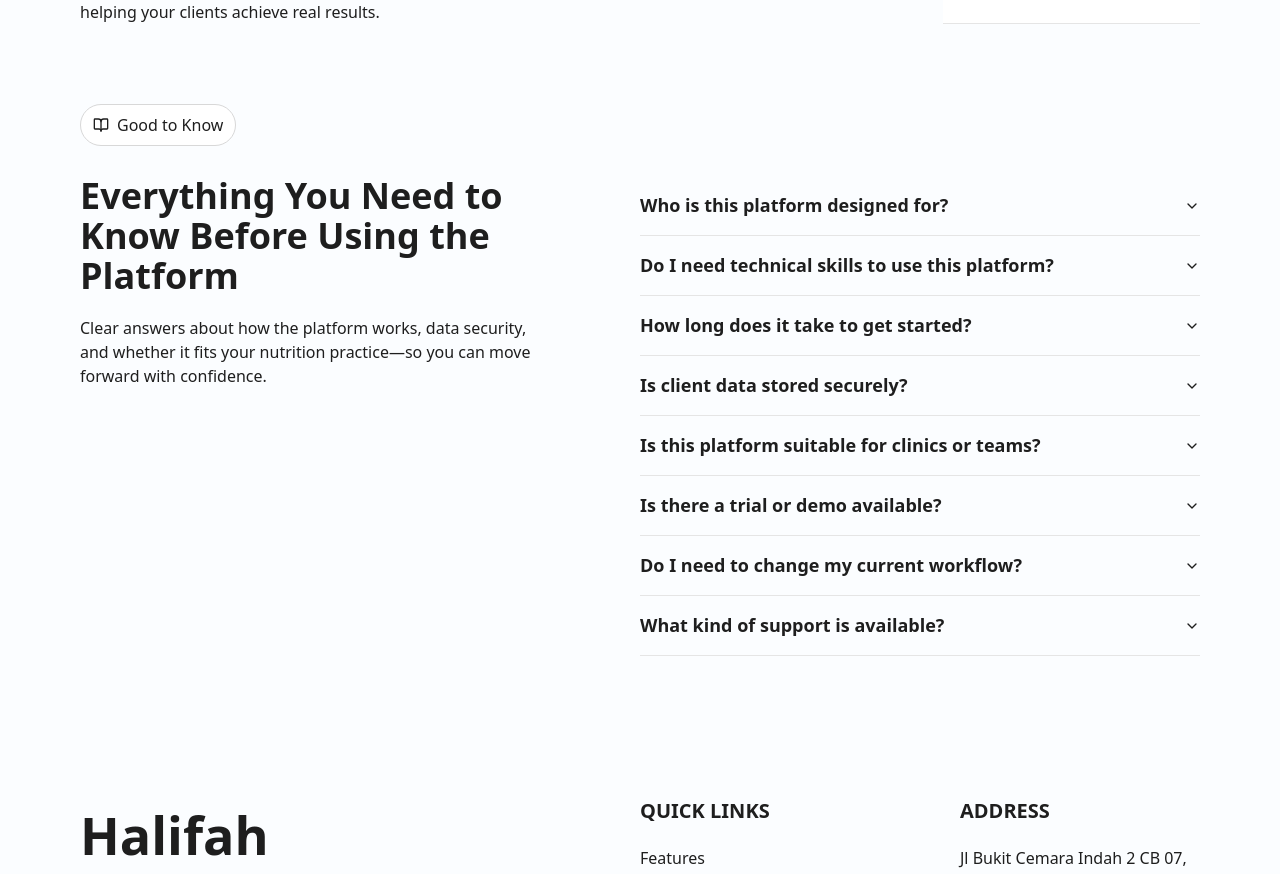
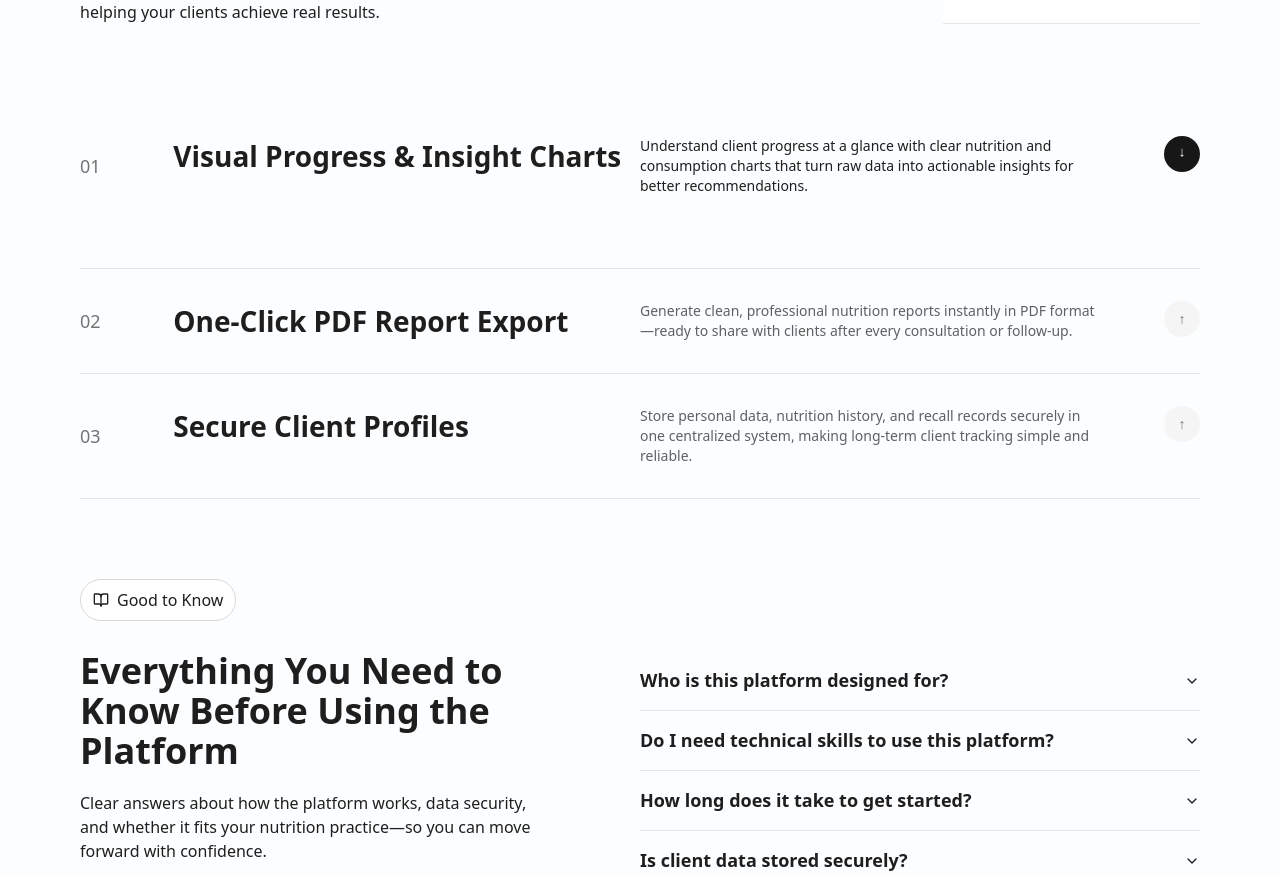
Before and after one commit to sandilokaa/halifah, a Next.js app: page / in a window 1280 px wide. Shown: the part 3718-4592 px from the top of the page. Built offline with nearby package versions, Linux system fonts and the light colour scheme.

Commit message:
chore: solution accordion

```diff
--- /dev/null
+++ b/app/(home)/components/ui/solution-accordion.tsx
@@ -0,0 +1,74 @@
+"use client";
+
+import {
+  Accordion,
+  AccordionContent,
+  AccordionItem,
+  AccordionTrigger,
+} from "@/components/ui/accordion";
+import { solutionItems } from "@/const/home/solution";
+
+export default function SolutionAccordion() {
+  return (
+    <section className="w-full mx-auto">
+      <Accordion
+        type="single"
+        collapsible
+        defaultValue={solutionItems[0].id}
+        className="w-full"
+      >
+        {solutionItems.map((item) => (
+          <AccordionItem key={item.id} value={item.id} className="border-b">
+            <AccordionTrigger
+              className="
+                group py-8 hover:no-underline
+                [&>svg]:hidden
+              "
+            >
+              <div className="grid grid-cols-12 w-full">
+                <div className="col-span-1 flex items-center">
+                  <span className="text-muted-foreground text-lg">
+                    {item.number}
+                  </span>
+                </div>
+                <div className="col-span-5">
+                  <h3 className="text-[28px] font-semibold text-[#1E1E1E]">
+                    {item.title}
+                  </h3>
+                </div>
+                <div className="col-span-5">
+                  <p
+                    className="
+                      text-[#1E1E1E]
+                      transition-opacity
+                      opacity-70
+                      group-data-[state=open]:opacity-100
+                    "
+                  >
+                    {item.description}
+                  </p>
+                </div>
+                <div className="col-span-1 flex justify-end">
+                  <div
+                    className="
+                      flex h-9 w-9 items-center justify-center rounded-full
+                      bg-muted text-muted-foreground
+                      transition-all duration-300
+                      group-data-[state=open]:rotate-180
+                      group-data-[state=open]:bg-primary
+                      group-data-[state=open]:text-primary-foreground
+                    "
+                  >
+                    ↑
+                  </div>
+                </div>
+              </div>
+            </AccordionTrigger>
+
+            <AccordionContent className="pb-10"></AccordionContent>
+          </AccordionItem>
+        ))}
+      </Accordion>
+    </section>
+  );
+}
--- a/app/(home)/sections/solution-section.tsx
+++ b/app/(home)/sections/solution-section.tsx
@@ -2,6 +2,7 @@ import { Flame, Utensils } from "lucide-react";
 import { Badge } from "../components/ui/badge";
 import Image from "next/image";
 import { SolutionCard } from "../components/ui/solution-card";
+import SolutionAccordion from "../components/ui/solution-accordion";
 
 export default function SolutionSection() {
   return (
@@ -50,6 +51,9 @@ export default function SolutionSection() {
             />
           </div>
         </div>
+        <div className="w-full mt-20">
+          <SolutionAccordion />
+        </div>
       </div>
     </div>
   );
--- a/const/home/faq.ts
+++ b/const/home/faq.ts
@@ -1,4 +1,10 @@
-export const faqItems = [
+export interface FAQItem {
+  value: string;
+  title: string;
+  content: string;
+}
+
+export const faqItems: FAQItem[] = [
   {
     value: "faq-1",
     title: "Who is this platform designed for?",
--- /dev/null
+++ b/const/home/solution.ts
@@ -0,0 +1,34 @@
+export interface SolutionItem {
+  id: string;
+  number: string;
+  title: string;
+  description: string;
+  image: string;
+}
+
+export const solutionItems: SolutionItem[] = [
+  {
+    id: "charts",
+    number: "01",
+    title: "Visual Progress & Insight Charts",
+    description:
+      "Understand client progress at a glance with clear nutrition and consumption charts that turn raw data into actionable insights for better recommendations.",
+    image: "/images/feature-charts.jpg",
+  },
+  {
+    id: "pdf",
+    number: "02",
+    title: "One-Click PDF Report Export",
+    description:
+      "Generate clean, professional nutrition reports instantly in PDF format—ready to share with clients after every consultation or follow-up.",
+    image: "/images/feature-pdf.jpg",
+  },
+  {
+    id: "profile",
+    number: "03",
+    title: "Secure Client Profiles",
+    description:
+      "Store personal data, nutrition history, and recall records securely in one centralized system, making long-term client tracking simple and reliable.",
+    image: "/images/feature-profile.jpg",
+  },
+];
```
